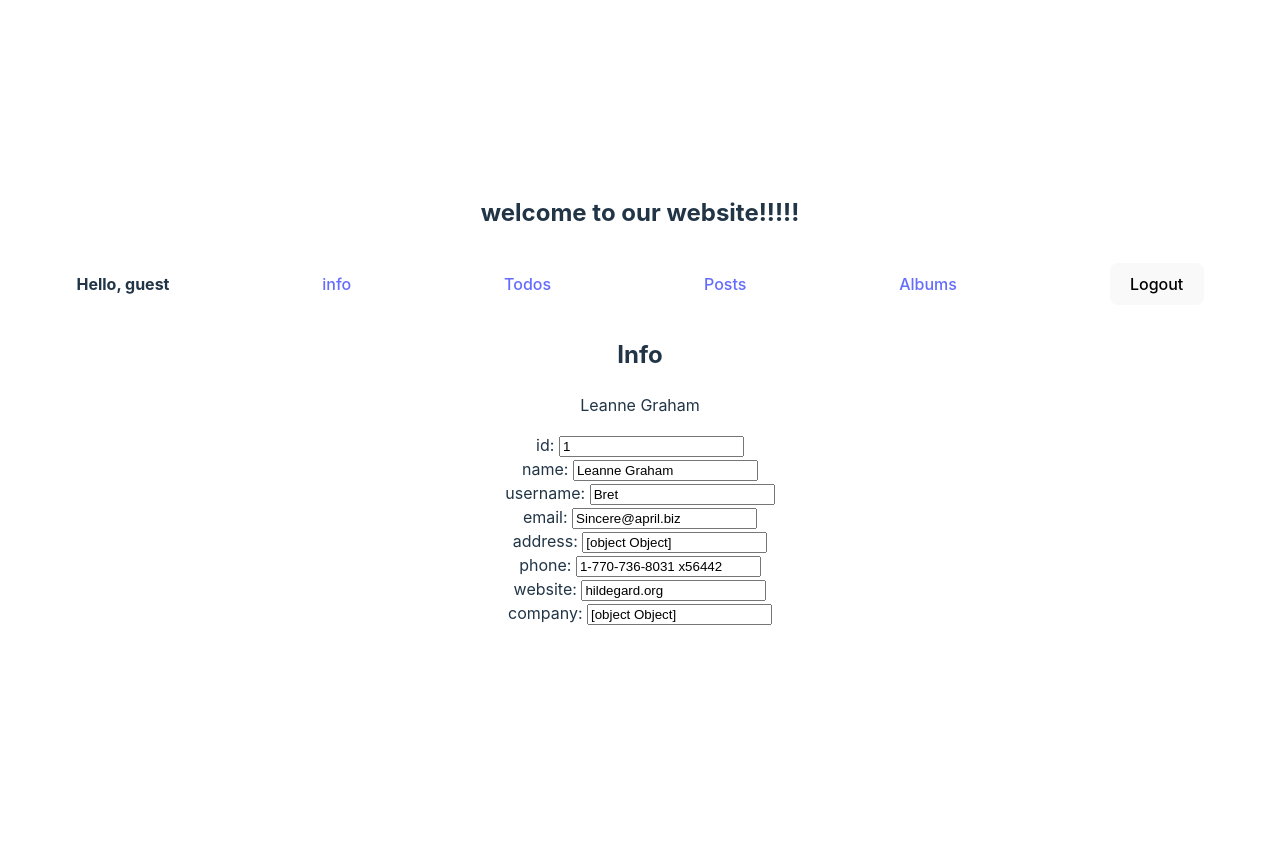
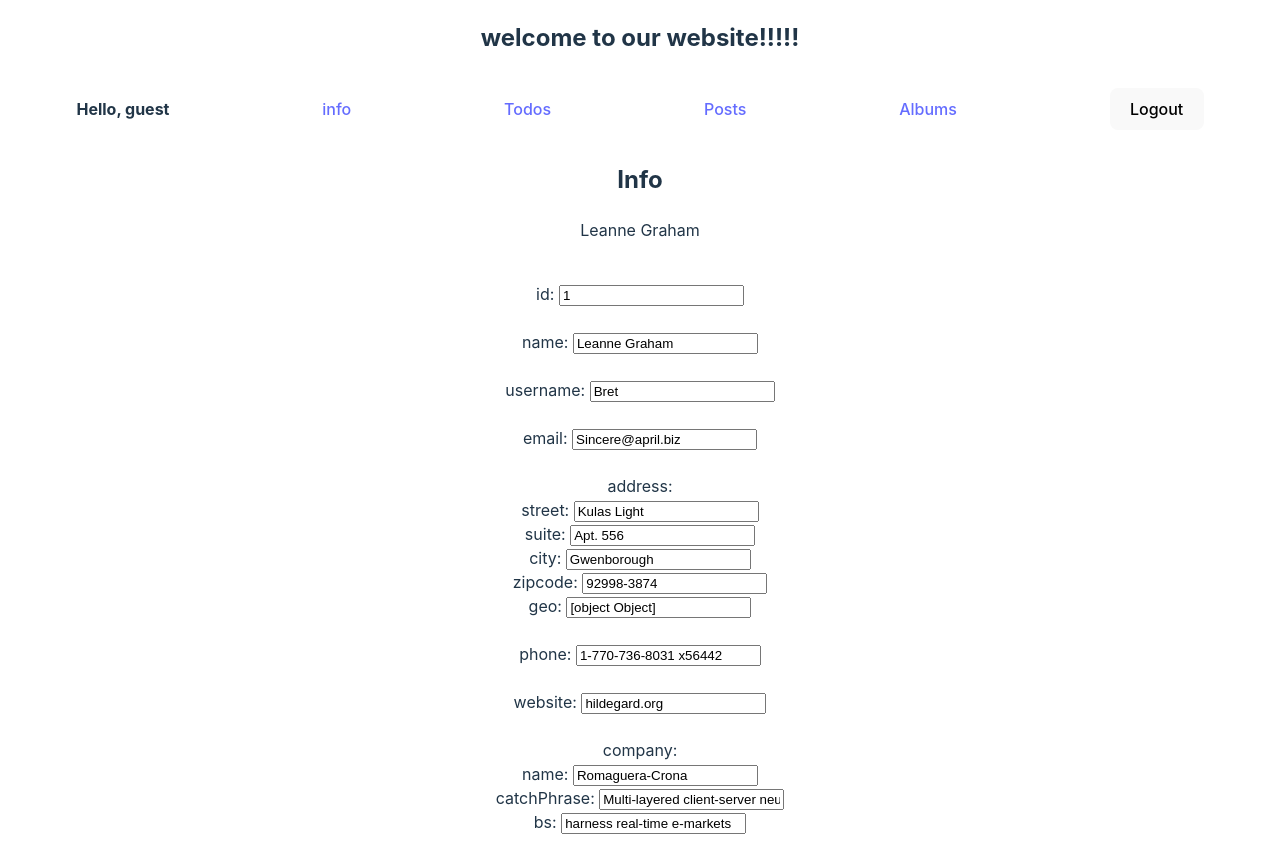
Before and after one commit to RivkaYo/MoriyaAndRivka, a React (Vite) app: page /home in a window 1280 px wide. Before the commit the page ends 800 px from the top, so only its background shows below. Built offline with nearby package versions, Linux system fonts and the light colour scheme; data requests are answered from the project's data file.

Commit message:
complete info display

```diff
--- a/src/pages/Info.jsx
+++ b/src/pages/Info.jsx
@@ -4,29 +4,38 @@ import InfoItem from '../components/InfoItem'
 
 const Info = () => {
   const [user] = useFetch("users/1");
-  console.log("users: ", user);
-
   return (
     <div>
 
       <h2>Info</h2>
       {user && <p>{user.name}</p>}
       {user &&
-        Object.entries(user).map(([key,value]) => {
-          if(typeof value=== "object"){
-            console.log(key, value);
-            Object.entries(value).map(([key,value])=>{
-              return (
-                <InfoItem key={key} value={value} keyName={key} />
-             )
-            })
+        Object.entries(user).map(([key, value]) => {
+          if (typeof value !== "object") {
+            return (
+              <>
+              <br />
+              <InfoItem key={key} value={value} keyName={key} />
+              </>
+            )
+          } else {
+            return (
+              <>
+              <br />
+                <div>
+                  {key}:
+                  {Object.entries(value).map(([key1, value1]) => {
+                    return (
+                      <InfoItem key={key1} value={value1} keyName={key1} />
+                    )
+                  })}
+                </div>
+              </>
+            )
           }
-            return (
-               <InfoItem key={key} value={value} keyName={key} />
-            )
         })
-    }
-
+      }
+    <br />
     </div>
   );
 };
```
Also changed, not shown: src/components/InfoItem.jsx (+6 -1 lines).
